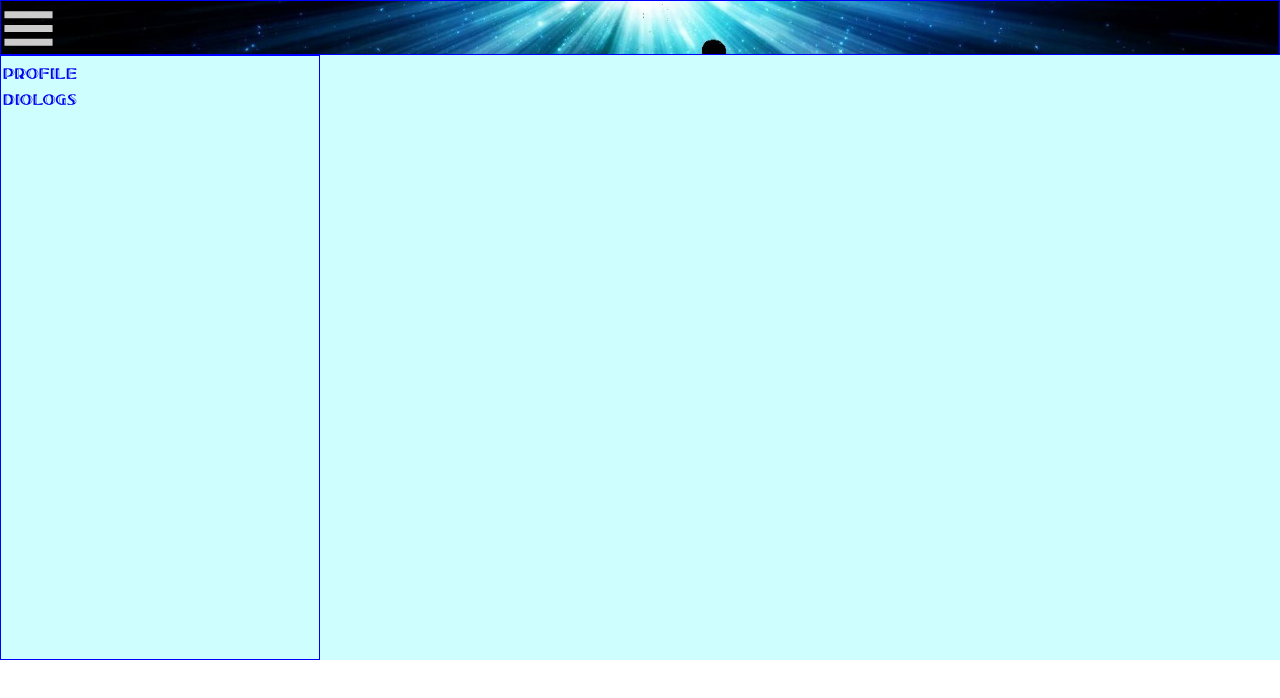
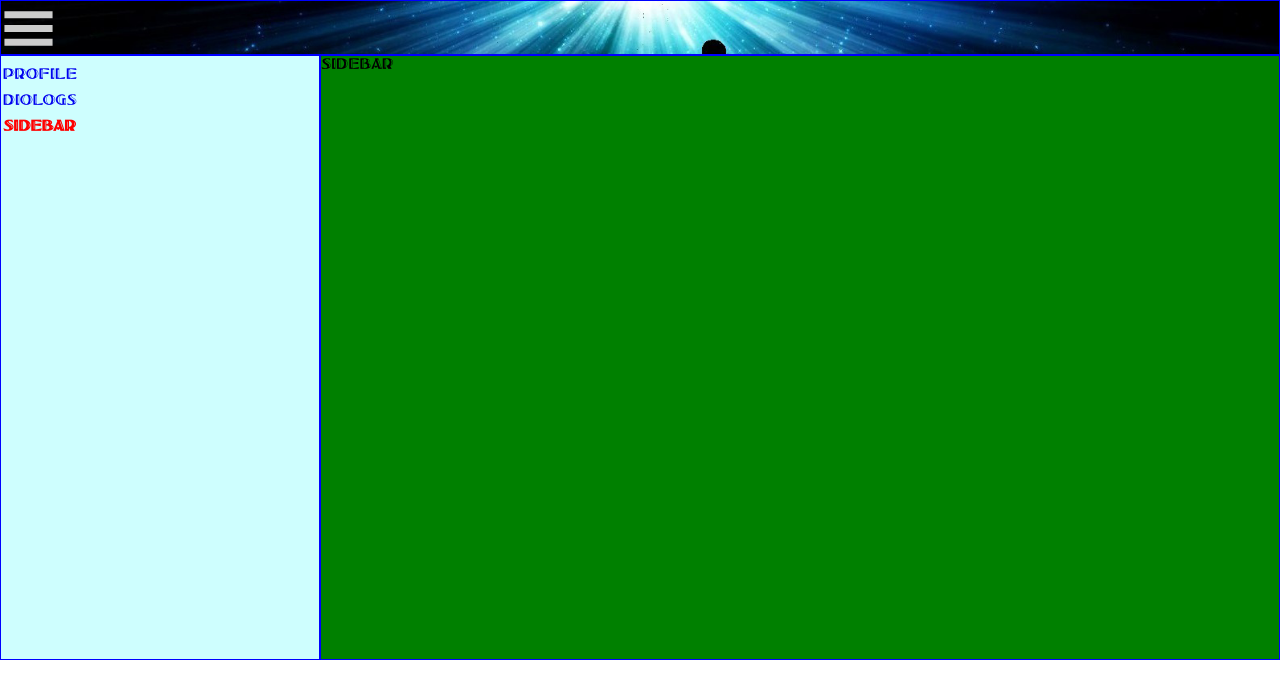
Before and after one commit to loginVeb/vvv, a React (Create React App) app: page /sidebar in a window 1280 px wide. Shown: the top 698 px of the page. Built offline with nearby package versions, Linux system fonts and the light colour scheme.

Commit message:
sidebar.jsx создал

```diff
--- a/src/4nav/nav.jsx
+++ b/src/4nav/nav.jsx
@@ -33,6 +33,11 @@ text-decoration:none;
     color: "red"
   }}> diologs </SNavLink>
 
+  <SNavLink to="/sidebar" activeStyle={{
+    fontWeight: "bold",
+    color: "red"
+  }}> sidebar </SNavLink>
+
  </SNav>
   );
 };
--- a/src/5main/main.jsx
+++ b/src/5main/main.jsx
@@ -1,8 +1,9 @@
 import React from 'react';
 import styled from 'styled-components';
 import { Route } from "react-router-dom";
-import Profile from './profile/profile.jsx'
-import Diologs from './diologs/diologs.jsx'
+import Profile from './profile/profile.jsx';
+import Diologs from './diologs/diologs.jsx';
+import Sidebar from './sidebar/sidebar.jsx';
 
 const SMain = styled.main`
 grid-area:2/4/13/13;display: grid;
@@ -20,10 +21,17 @@ const Main = (props) => {
  store={props.store}
  profilePage={props.state.profilePage}
  dispatch={props.dispatch}/>} />
+
  <Route path='/diologs' render={() => <Diologs
  diologsPage={props.state.diologsPage}
  dispatch={props.dispatch}
  store={props.store} />} />
+
+  <Route path='/sidebar' render={() => <Sidebar
+ sideBarPage={props.state.sideBarPage}
+ dispatch={props.dispatch}
+ store={props.store} />} />
+
     </SMain>
   );
 };
--- /dev/null
+++ b/src/5main/sidebar/sidebar.jsx
@@ -0,0 +1,22 @@
+import React from 'react';
+import styled from 'styled-components';
+
+const SsideBar = styled.div`
+grid-area:1/1/13/13;
+display: grid;
+grid-template-columns:repeat(12, 8.333%);
+grid-template-rows:repeat(12, 8.333%);
+background: green ;
+color: black ;
+font-family:'tucsononewoff2';
+border: solid 0.1px blue ;
+`
+ const SideBar = (props ) => {
+  return (
+<SsideBar>
+sideBar
+</SsideBar>
+  );
+};
+
+export default SideBar;
--- /dev/null
+++ b/src/redux/reducerSideBarPage.js
@@ -0,0 +1,29 @@
+const SIDE_BAR = 'SIDE_BAR';
+
+let initialState = {
+sideBarData: [
+
+        ],
+};
+
+
+ function reducerSideBarPage( state = initialState , action) {
+switch(action.type ){
+  case SIDE_BAR:
+
+  return state ;
+default :
+  return state ;
+};
+};
+
+
+
+
+export const creatorSideBarPage = () =>{
+  return {
+
+  };
+};
+
+export default reducerSideBarPage;
--- a/src/redux/redux-store.js
+++ b/src/redux/redux-store.js
@@ -1,11 +1,17 @@
 import {combineReducers, createStore} from "redux";
+
 import reducerProfilePage from './reducerProfilePage.js';
+
 import reducerDiologsPage from './reducerDiologsPage.js';
+
+import reducerSideBarPage from './reducerSideBarPage.js';
 
 let reducers = combineReducers({
 profilePage: reducerProfilePage,
 diologsPage: reducerDiologsPage,
+sidebarPage: reducerSideBarPage,
 });
+
 let store = createStore(reducers);
 
 export default store;
```
